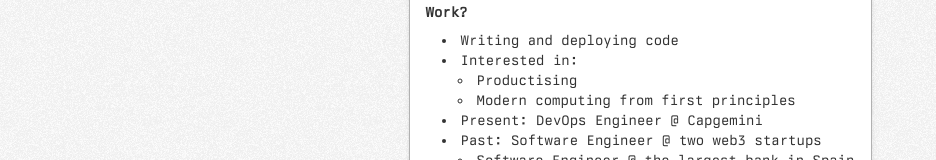
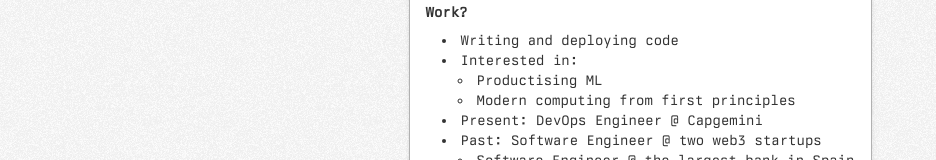
Before and after one commit to davidmeadejr/personal-website, a Next.js app: page / in a window 1280 px wide. Shown: the part 175-335 px from the top of the page, without its empty margins (0-936 px from the left). Built offline with nearby package versions, Linux system fonts and the light colour scheme.

Commit message:
Fix: Grammar

```diff
--- a/app/page.tsx
+++ b/app/page.tsx
@@ -20,7 +20,7 @@ const Home = () => {
             Interested in:</li>
             <ul className="list-inside list-disc ml-4">
               <li className="list-[circle]">
-              Productising
+              Productising ML
               </li>
               <li className="list-[circle]">
               Modern computing from first principles
```
